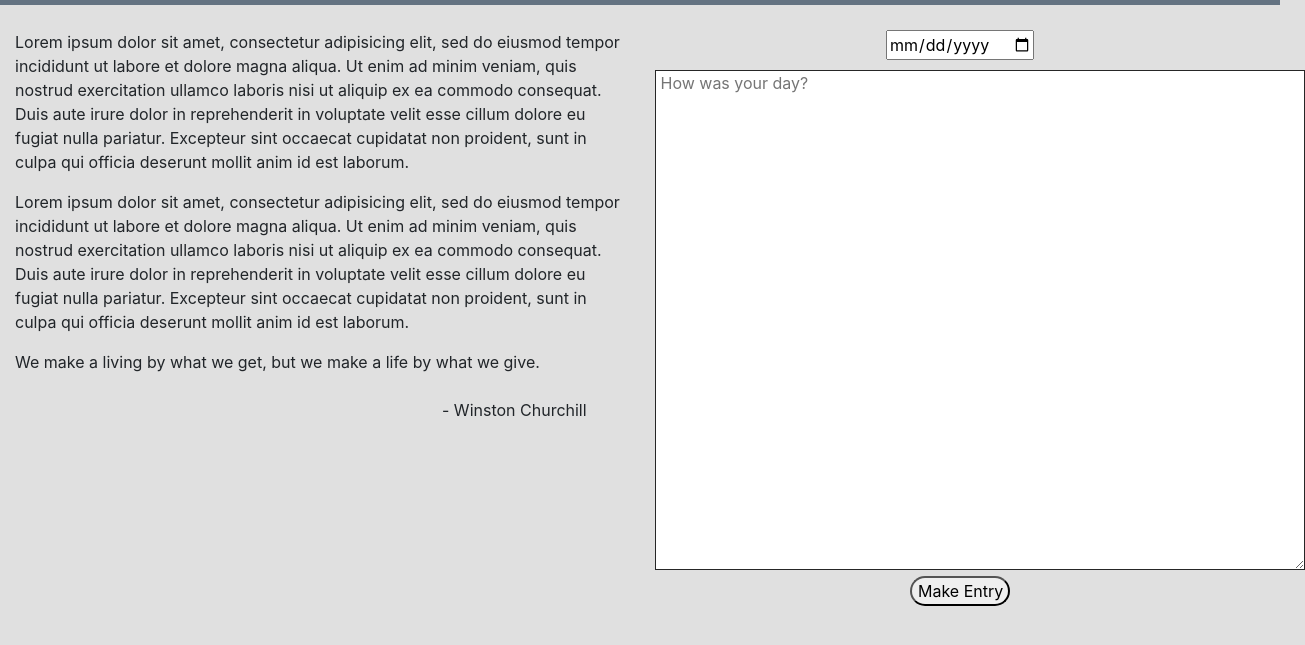
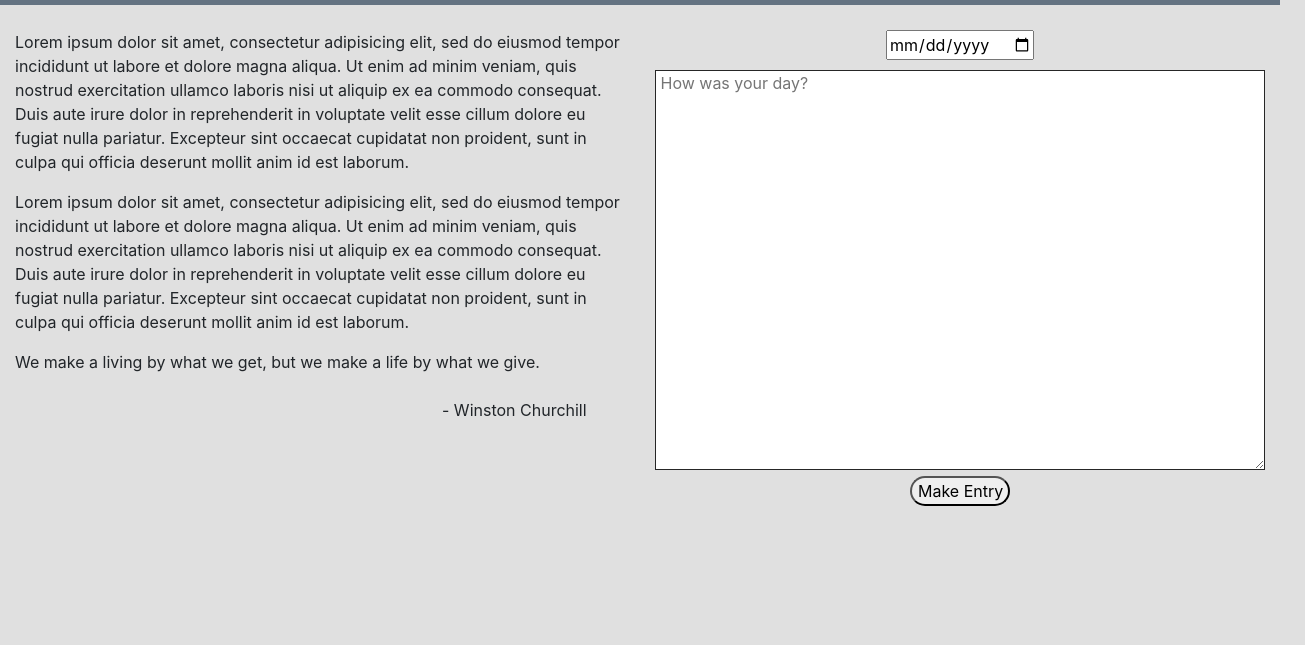
Before and after one commit to deven367/journal-entry, a plain HTML site: page index.html in a window 1280 px wide. Shown: the part 77-722 px from the top of the page, 1305 px wide, since content can reach past the window. Drawn offline with nearby package versions, Linux system fonts and the light colour scheme.

Commit message:
fix textbox width

```diff
--- a/css/style.css
+++ b/css/style.css
@@ -8,9 +8,9 @@ body{
 header a: hover{
   text-decoration: none;
 }
-/* .navbar-right{
+.navbar-right{
   float: right;
-} */
+}
 .nav-item{
   padding: 5px;
   margin-bottom: auto;
@@ -38,8 +38,8 @@ h1, li{
 }
 #textbox{
   padding: 0;
-  height: 500px;
-  width: 650px;
+  height: 400px;
+  width: 100%;
   border: 1px solid #cdcdcd;
   border-color: rgba(0,0,0,.85);
   background-color: white;
```
